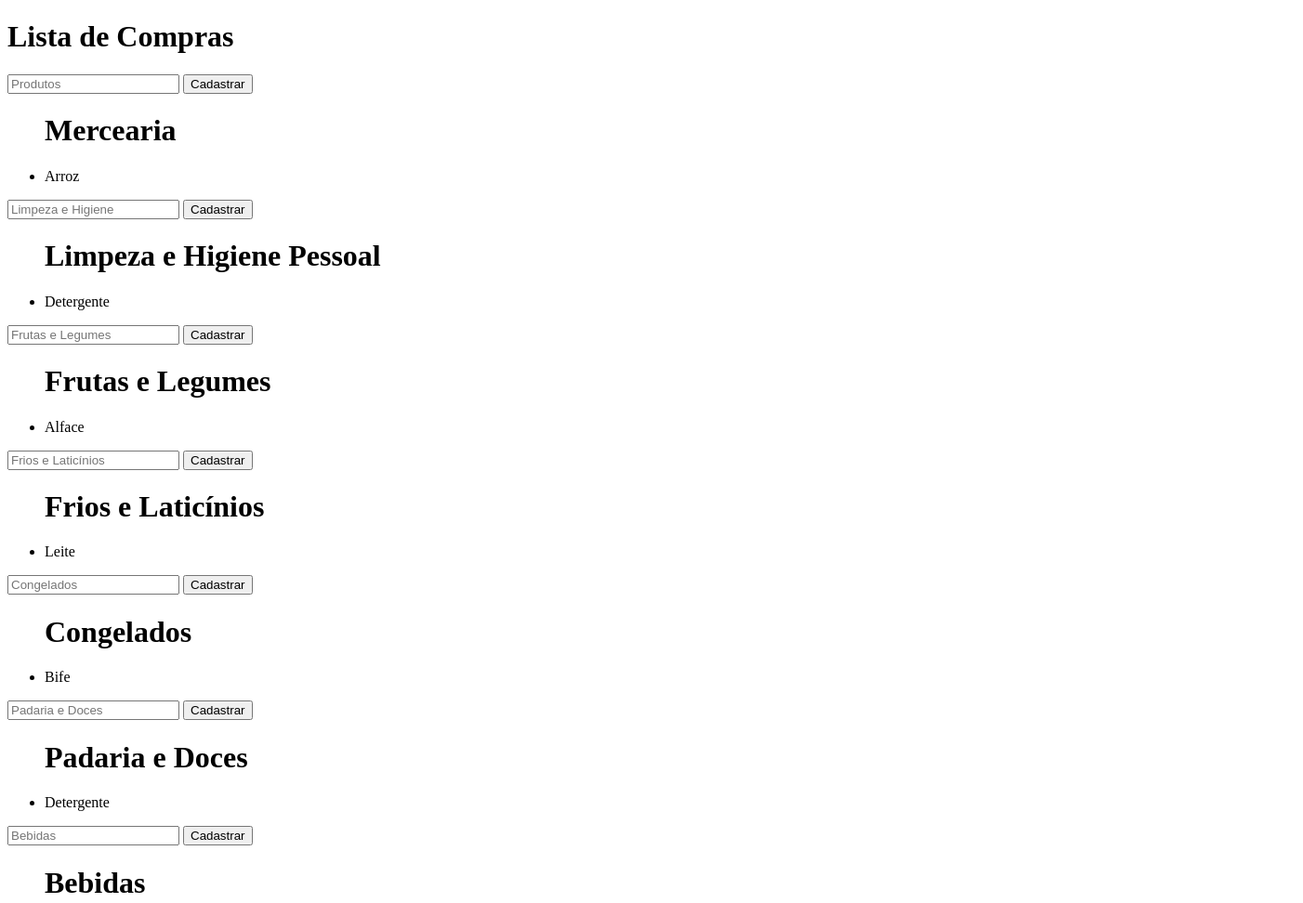
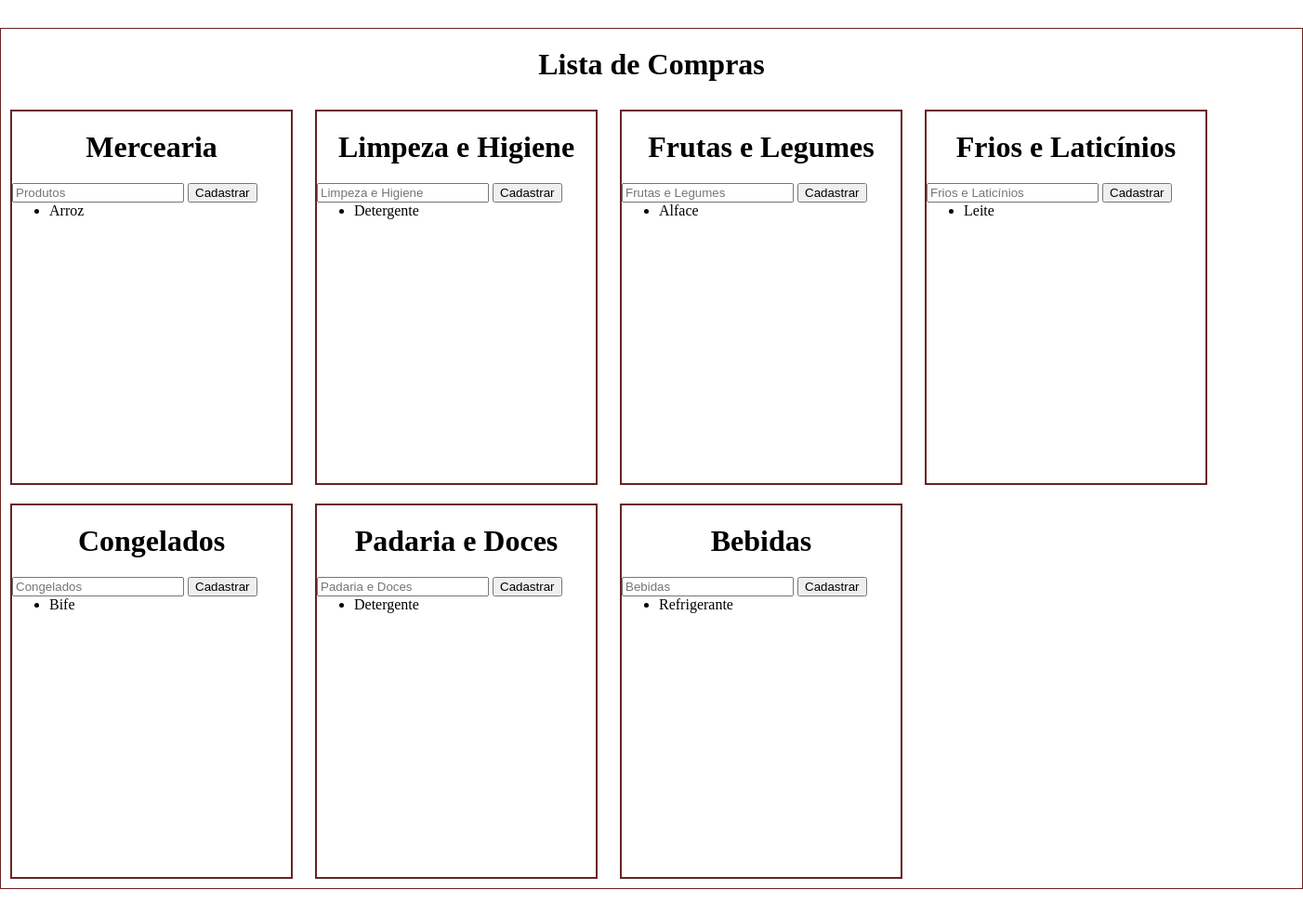
Before and after one commit to webertdias/Lista-de-Compras, a plain HTML site: page index.html in a window 1280 px wide. Shown: the top 972 px of the page at 93% size, 1402 px wide, since content can reach past the window. Drawn offline with Linux system fonts and the light colour scheme.

Commit message:
Organizando os itens da lista de compras

```diff
--- a/index.html
+++ b/index.html
@@ -4,82 +4,100 @@
     <meta charset="UTF-8">
     <meta http-equiv="X-UA-Compatible" content="IE=edge">
     <meta name="viewport" content="width=device-width, initial-scale=1.0">
-    <link rel="stylesheet" href="stile.css">
+    <link rel="stylesheet" href="style.css">
     <title>Lista de Compras</title>
 </head>
 <body>
+    <main class="list">
 
-    <h1>Lista de Compras</h1>
+        <h1>Lista de Compras</h1>
 
-    <div class="">
+    <div class="class-product">
+
+        <h1>Mercearia</h1>
+
         <input type="text" name="" id="product" placeholder="Produtos">
         <button id="btn">Cadastrar</button>
 
         <ul>
-            <h1>Mercearia</h1>
             <li>Arroz</li>
         </ul>
     </div>
 
-    <div>
+    <div class="class-cleaning">
+
+        <h1>Limpeza e Higiene</h1>
+
         <input type="text" name="" id="cleaning" placeholder="Limpeza e Higiene">
         <button id="btn">Cadastrar</button>
 
         <ul>
-            <h1>Limpeza e Higiene Pessoal</h1>
             <li>Detergente</li>
         </ul>
     </div>
 
-    <div>
+    <div class="class-fruit">
+
+        <h1>Frutas e Legumes</h1>
+
         <input type="text" name="" id="fruit" placeholder="Frutas e Legumes">
         <button id="btn">Cadastrar</button>
 
         <ul>
-            <h1>Frutas e Legumes</h1>
             <li>Alface</li>
         </ul>
     </div>
 
-    <div>
+    <div class="class-cold">
+
+        <h1>Frios e Laticínios</h1>
+
         <input type="text" name="" id="cold" placeholder="Frios e Laticínios">
         <button id="btn">Cadastrar</button>
 
         <ul>
-            <h1>Frios e Laticínios</h1>
             <li>Leite</li>
         </ul>
     </div>
 
-    <div>
+    <div class="class-frozen">
+
+        <h1>Congelados</h1>
+
         <input type="text" name="" id="frozen" placeholder="Congelados">
         <button id="btn">Cadastrar</button>
 
         <ul>
-            <h1>Congelados</h1>
             <li>Bife</li>
         </ul>
     </div>
 
-    <div>
+    <div class="class-bakery">
+
+        <h1>Padaria e Doces</h1>
+
         <input type="text" name="" id="bakery" placeholder="Padaria e Doces">
         <button id="btn">Cadastrar</button>
 
         <ul>
-            <h1>Padaria e Doces</h1>
             <li>Detergente</li>
         </ul>
     </div>
 
-    <div>
+    <div class="class-drinks">
+
+        <h1>Bebidas</h1>
+
         <input type="text" name="" id="drinks" placeholder="Bebidas">
         <button id="btn">Cadastrar</button>
 
         <ul>
-            <h1>Bebidas</h1>
             <li>Refrigerante</li>
         </ul>
     </div>
+
+    </main>
+
 
     <script src="script.js"></script>
 
--- /dev/null
+++ b/style.css
@@ -0,0 +1,27 @@
+*{
+    margin: 0px;
+}
+
+.list{
+    display: flexbox;
+    flex-direction: row;
+    justify-content:space-evenly;
+    border:1px solid #682222;
+    width: 1400px;
+    margin: 30px auto;
+}
+
+.list h1{
+    text-align: center;
+    margin: 20px;
+}
+
+.class-product, .class-cleaning, .class-fruit, .class-cold, .class-frozen, .class-bakery, .class-drinks{
+    display: inline-block;
+    max-width: 300px;
+    margin: 10px 10px;
+    width: 350px;
+    height: 400px;
+    border: 2px solid #682222;
+    padding: auto;
+}
```
Also changed, not shown: stile.css (deleted).
